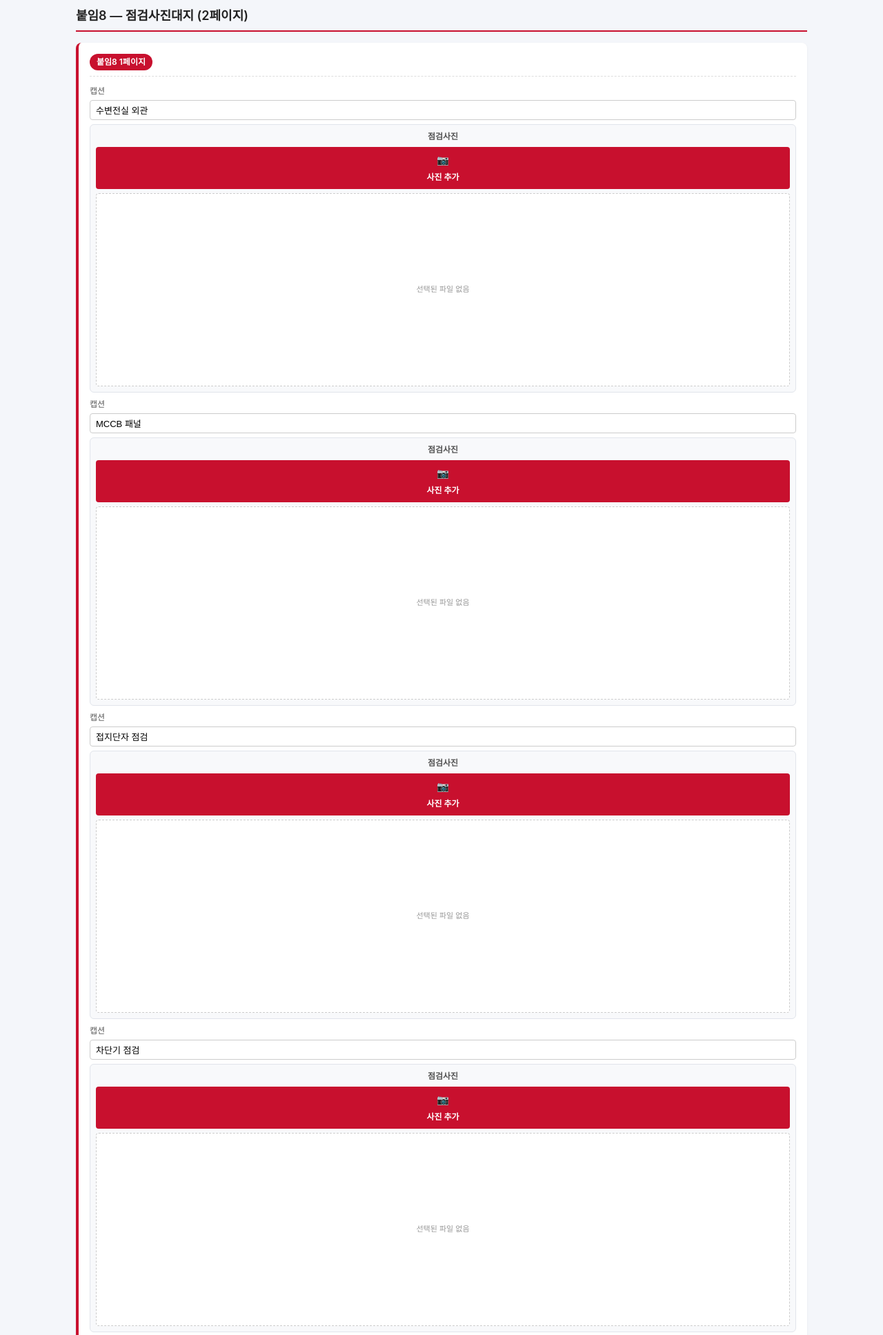
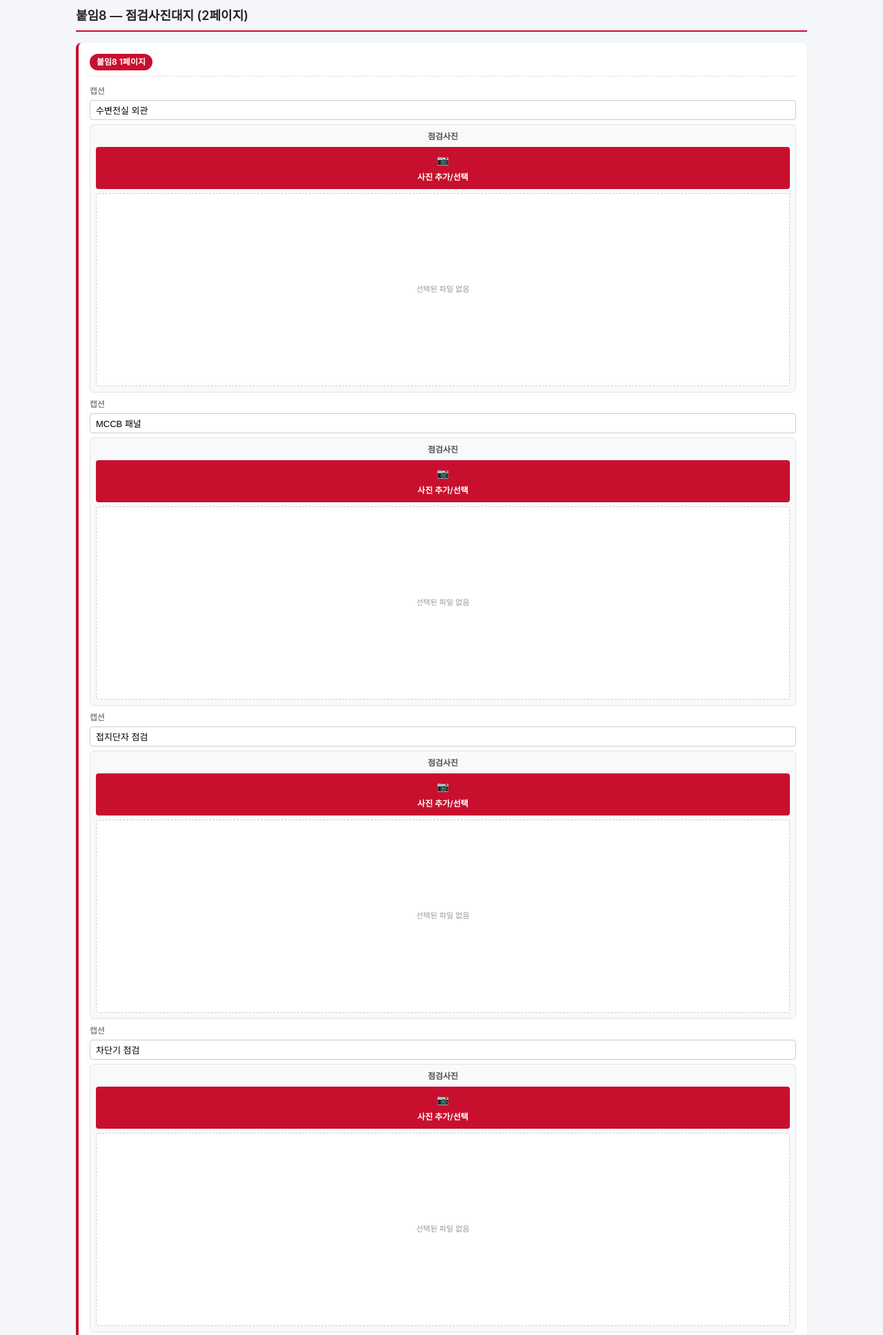
Before and after one commit to yihujong-create/jongro15_thermal-checknreport, a Flask app: a page that uses templates/site_form.html in a window 1280 px wide. Shown: the part 3170-5105 px from the top of the page at 69% size. Run offline with Flask 3, Linux system fonts and the light colour scheme.

Commit message:
Add files via upload

```diff
--- a/templates/site_form.html
+++ b/templates/site_form.html
@@ -6,7 +6,7 @@
 <meta http-equiv="Content-Language" content="ko">
 <meta name="viewport" content="width=device-width,initial-scale=1">
 <title>{{ site_name }} 보고서 입력</title>
-<link rel="stylesheet" href="{{ url_for('static', filename='style.css') }}?v=75">
+<link rel="stylesheet" href="{{ url_for('static', filename='style.css') }}?v=76">
 <style>
 .photo-input input[type="file"]{position:absolute!important;width:1px!important;height:1px!important;padding:0!important;margin:-1px!important;overflow:hidden!important;clip:rect(0,0,0,0)!important;white-space:nowrap!important;border:0!important;}
 html,body{overflow-x:hidden!important;max-width:100%!important;}
@@ -144,6 +144,16 @@ body{padding-bottom:42px !important;}
 <div class="photo-input">
 <span class="photo-label">{{ label }}</span>
 <label class="btn-photo-single" for="file_{{ name }}"><span class="btn-icon">🔥</span><span class="btn-txt">사진 선택</span></label>
+<input type="file" id="file_{{ name }}" name="{{ name }}" accept="image/*" onchange="showPreview('{{ name }}', this)">
+<div class="photo-preview" id="preview_{{ name }}">선택된 파일 없음</div>
+</div>
+{%- endmacro -%}
+
+{#- 붙임8 점검사진용 (capture 없음 → 모바일에서 OS 선택창: 카메라/갤러리 모두) -#}
+{%- macro photo_input_b8(name, label) -%}
+<div class="photo-input">
+<span class="photo-label">{{ label }}</span>
+<label class="btn-photo-single" for="file_{{ name }}"><span class="btn-icon">📷</span><span class="btn-txt">사진 추가/선택</span></label>
 <input type="file" id="file_{{ name }}" name="{{ name }}" accept="image/*" onchange="showPreview('{{ name }}', this)">
 <div class="photo-preview" id="preview_{{ name }}">선택된 파일 없음</div>
 </div>
@@ -293,7 +303,7 @@ body{padding-bottom:42px !important;}
 {% for cap in page %}
 <div class="b8-slot">
 <label class="b8-caption">캡션<input type="text" name="b8_{{ page_idx }}_{{ loop.index0 }}_caption" value="{{ cap }}"></label>
-{{ photo_input('b8_' ~ page_idx ~ '_' ~ loop.index0 ~ '_photo', '점검사진') }}
+{{ photo_input_b8('b8_' ~ page_idx ~ '_' ~ loop.index0 ~ '_photo', '점검사진') }}
 </div>
 {% endfor %}
 </div>
```
